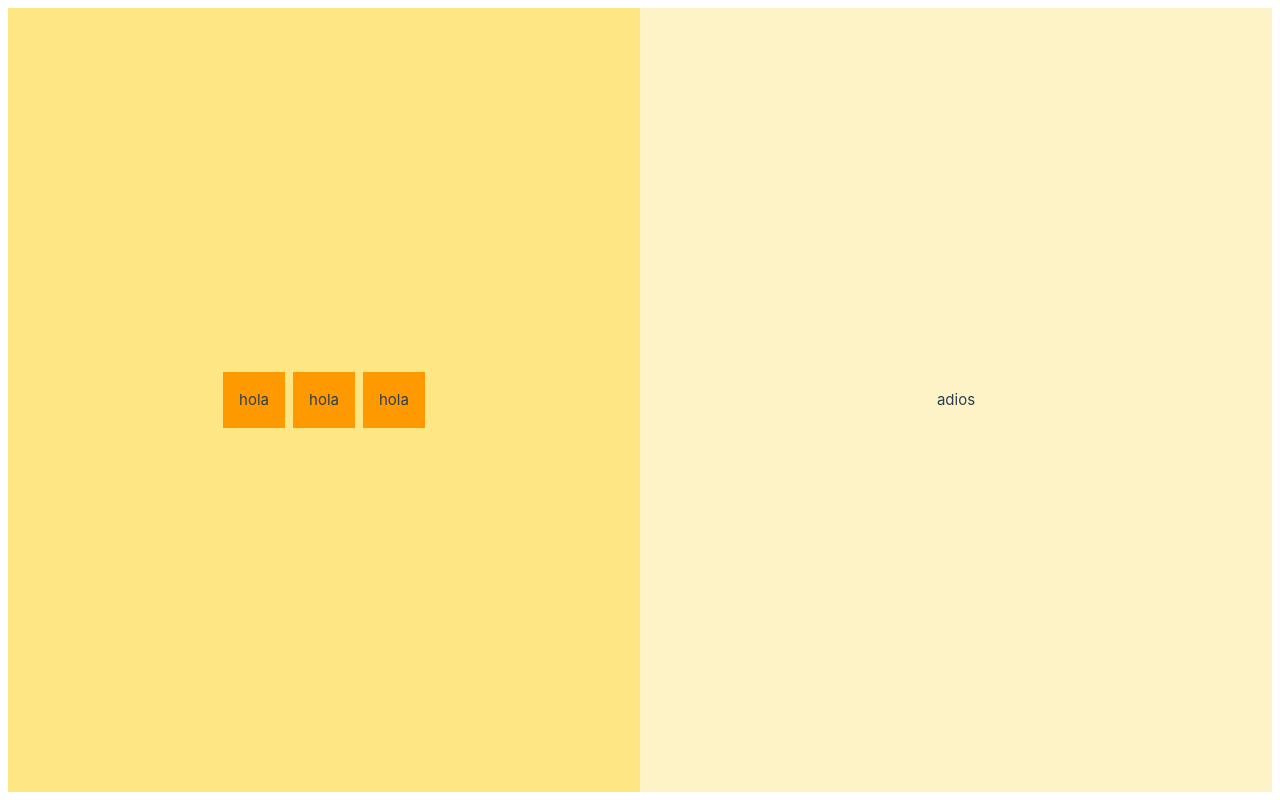
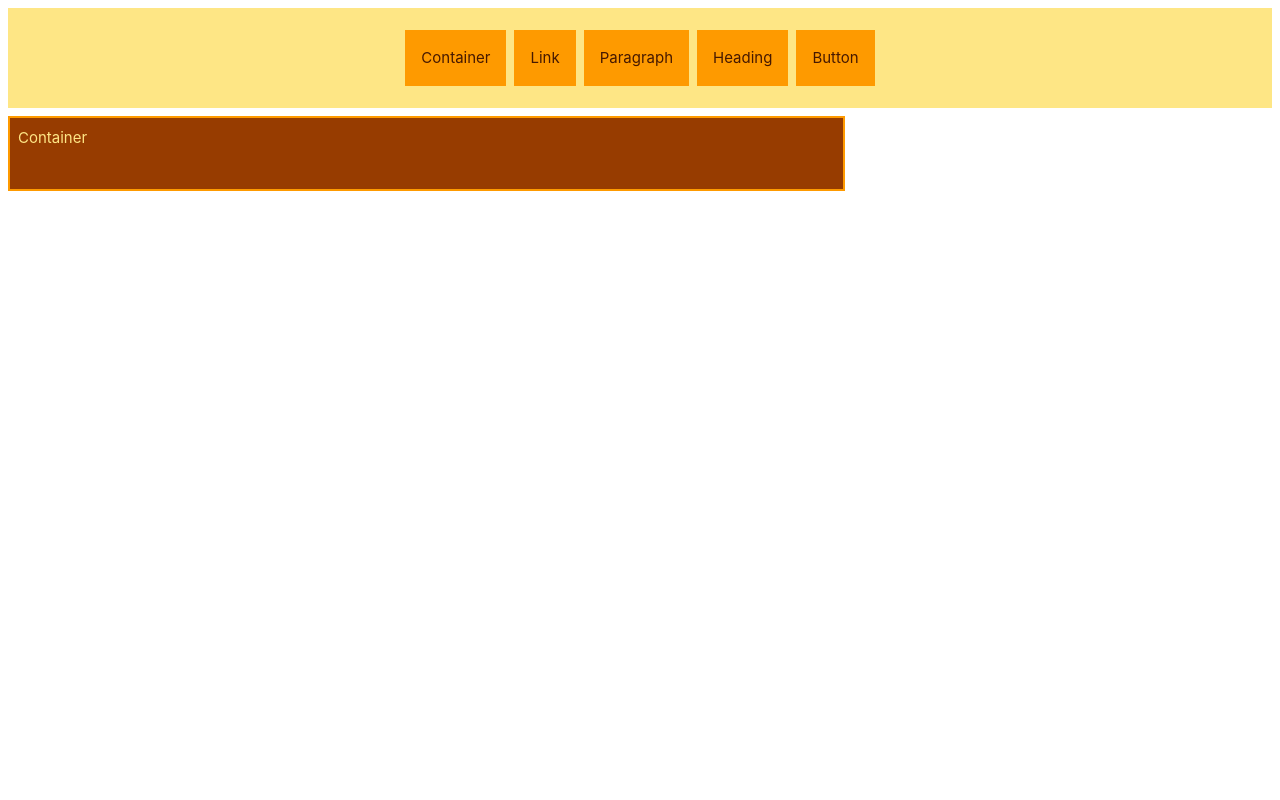
Before and after one commit to ruggiadufour/editor, a Vue app: page / in a window 1280 px wide. Built offline with nearby package versions, Linux system fonts and the light colour scheme; the HTML template or start-up script is replaced by a standard one.

Commit message:
feat: tree generator

```diff
--- /dev/null
+++ b/src/components/BlockBuilder.vue
@@ -0,0 +1,123 @@
+<script setup lang="ts">
+import { computed, ref } from "vue";
+import type { TElement } from "@/types";
+
+const OFFSET_HOVER_Y = 40;
+
+const emit = defineEmits<{
+  (e: "on-remove", block: TElement): void;
+  (e: "on-click", block: TElement): void;
+}>();
+const { showClose = true } = defineProps<{
+  showClose?: boolean;
+}>();
+
+const model = defineModel<TElement>({ type: Object, required: true });
+const dragOver = ref(false);
+const dragOverPosition = ref<"top" | "bottom" | "center" | null>(null);
+const isCenter = computed(() => dragOverPosition.value === "center");
+
+const handleShowDragOver = (e: DragEvent) => {
+  const target = e.currentTarget as HTMLElement;
+  const rect = target.getBoundingClientRect();
+
+  const _ = e.clientX - rect.left;
+  const relativeY = e.clientY - rect.top;
+
+  if (relativeY < OFFSET_HOVER_Y) {
+    return "top";
+  } else if (relativeY > rect.height - OFFSET_HOVER_Y) {
+    return "bottom";
+  } else {
+    return "center";
+  }
+};
+
+const handleDrop = (e: DragEvent) => {
+  e.preventDefault();
+  resetState();
+  const position = handleShowDragOver(e);
+  console.log(position);
+
+  const data = e.dataTransfer?.getData("application/json");
+  const parsedData = JSON.parse(data || "{}") as TElement;
+  console.log(parsedData);
+  const method = position === "top" ? "unshift" : "push";
+  model.value.content[method](
+    parsedData || {
+      id: Date.now(),
+      type: "Paragraph",
+      text: "Paragraph",
+      content: [],
+    }
+  );
+};
+
+const handleDragOver = (e: DragEvent) => {
+  e.preventDefault();
+  dragOver.value = true;
+  const position = handleShowDragOver(e);
+  dragOverPosition.value = position;
+};
+
+const handleDragLeave = () => {
+  resetState();
+};
+
+const handleRemove = (index: number) => {
+  model.value.content = model.value.content.filter((_, i) => i !== index);
+};
+
+const handleClick = () => {
+  emit("on-click", model.value);
+};
+
+const resetState = () => {
+  dragOver.value = false;
+  dragOverPosition.value = null;
+};
+</script>
+
+<template>
+  <div
+    :class="[
+      'border-2 relative min-h-[75px]',
+      isCenter ? 'border-blue-400' : 'border-amber-500',
+      !dragOver ? 'bg-amber-800 text-amber-200' : 'bg-white text-amber-800',
+    ]"
+    @drop.stop="handleDrop"
+    @dragover.stop="handleDragOver"
+    @dragleave="handleDragLeave"
+    @click.stop="handleClick"
+  >
+    <div
+      class="h-[5px] absolute top-0 left-0 w-full"
+      :class="{ 'bg-blue-400': dragOverPosition === 'top' }"
+    ></div>
+    <div class="p-2">
+      <div v-if="!model.content.length">{{ model.text }}</div>
+      <div v-else>
+        <BlockBuilder
+          v-for="(child, index) in model.content"
+          :key="index"
+          v-model="model.content[index]"
+          @on-remove="handleRemove(index)"
+          @on-click="emit('on-click', $event)"
+        />
+      </div>
+    </div>
+    <div
+      class="h-[5px] absolute bottom-0 left-0 w-full"
+      :class="{ 'bg-blue-400': dragOverPosition === 'bottom' }"
+    ></div>
+    <button
+      v-if="showClose"
+      class="absolute top-[5px] right-[5px] bg-amber-700 p-0 h-5 w-5 text-white flex items-center justify-center rounded-full"
+      @click="emit('on-remove', model)"
+    >
+      x
+    </button>
+  </div>
+</template>
+
+<style scoped></style>
--- /dev/null
+++ b/src/components/DraggableItem.vue
@@ -0,0 +1,22 @@
+<script setup lang="ts">
+import type { TElement } from "@/types";
+
+const props = defineProps<{
+  text: string;
+  meta: TElement;
+}>();
+
+const handleDragStart = (e: DragEvent) => {
+  e.dataTransfer?.setData("application/json", JSON.stringify(props.meta));
+};
+</script>
+
+<template>
+  <div
+    class="p-4 bg-amber-500 text-amber-950 font-bold"
+    draggable="true"
+    @dragstart="handleDragStart"
+  >
+    {{ text }}
+  </div>
+</template>
--- /dev/null
+++ b/src/components/Element.vue
@@ -0,0 +1,9 @@
+<script setup lang="ts">
+const handleDragStart = (e: DragEvent) => {
+  e.dataTransfer?.setData("application/json", JSON.stringify({ test: 1 }));
+};
+</script>
+
+<template>
+  <div class="p-4 bg-amber-500" draggable="true" @dragstart="handleDragStart">hola</div>
+</template>
--- /dev/null
+++ b/src/components/ElementConfig.vue
@@ -0,0 +1,13 @@
+<script setup lang="ts">
+import type { TElement } from "@/types";
+
+defineProps<{
+  element: TElement;
+}>();
+</script>
+
+<template>
+  <div>
+    <h1>{{ element.text }}</h1>
+  </div>
+</template>
--- /dev/null
+++ b/src/types/index.ts
@@ -0,0 +1,6 @@
+export type TElement = {
+  id: number
+  type: string
+  text: string
+  content: TElement[]
+}
--- a/src/views/HomeView.vue
+++ b/src/views/HomeView.vue
@@ -1,34 +1,73 @@
 <script setup lang="ts">
-const handleDragStart = (e: DragEvent) => {
-  console.log(e);
-  e.dataTransfer?.setData("application/json", JSON.stringify({ test: 1 }));
-};
+import { ref } from "vue";
+import BlockBuilder from "@/components/BlockBuilder.vue";
+import DraggableItem from "@/components/DraggableItem.vue";
+import type { TElement } from "@/types";
 
-const handleDrop = (e: DragEvent) => {
-  const data = e.dataTransfer?.getData("application/json");
-  console.log(data, typeof data);
-};
+const document = ref<TElement>({
+  id: 1,
+  type: "container",
+  text: "Container",
+  content: [],
+});
+const selectedBlock = ref<TElement | null>(null);
+const items = ref<TElement[]>([
+  {
+    id: 1,
+    type: "container",
+    text: "Container",
+    content: [],
+  },
+  {
+    id: 1,
+    type: "link",
+    text: "Link",
+    content: [],
+  },
+  {
+    id: 2,
+    type: "paragraph",
+    text: "Paragraph",
+    content: [],
+  },
+  {
+    id: 3,
+    type: "heading",
+    text: "Heading",
+    content: [],
+  },
+  {
+    id: 4,
+    type: "button",
+    text: "Button",
+    content: [],
+  },
+]);
 
-const handleDragOver = (e: DragEvent) => {
-  e.preventDefault();
+const handleClick = (block: TElement) => {
+  selectedBlock.value = block;
 };
 </script>
 
 <template>
-  <div class="p-2 box-border flex h-screen">
-    <div class="flex items-center justify-center gap-2 bg-amber-200 w-full h-full">
-      <span class="p-4 bg-amber-500" draggable="true" @dragstart="handleDragStart"
-        >hola</span
-      >
-      <span class="p-4 bg-amber-500" draggable="true">hola</span>
-      <span class="p-4 bg-amber-500" draggable="true">hola</span>
+  <div class="p-2 box-border flex flex-col h-screen gap-2">
+    <div class="flex items-center justify-center gap-2 bg-amber-200 h-[100px] w-full">
+      <DraggableItem
+        v-for="item in items"
+        :key="item.id"
+        :text="item.text"
+        :meta="item"
+      />
     </div>
-    <div
-      class="flex items-center justify-center gap-2 bg-amber-100 w-full"
-      @drop="handleDrop"
-      @dragover="handleDragOver"
-    >
-      <span>adios</span>
+
+    <div class="flex gap-2">
+      <div class="h-full w-2/3">
+        <BlockBuilder v-model="document" :show-close="false" @on-click="handleClick" />
+      </div>
+      <div class="h-full w-1/3">
+        <BlockBuilder v-if="selectedBlock" v-model="selectedBlock" :show-close="false" />
+        {{ selectedBlock }}
+      </div>
     </div>
   </div>
 </template>
```
